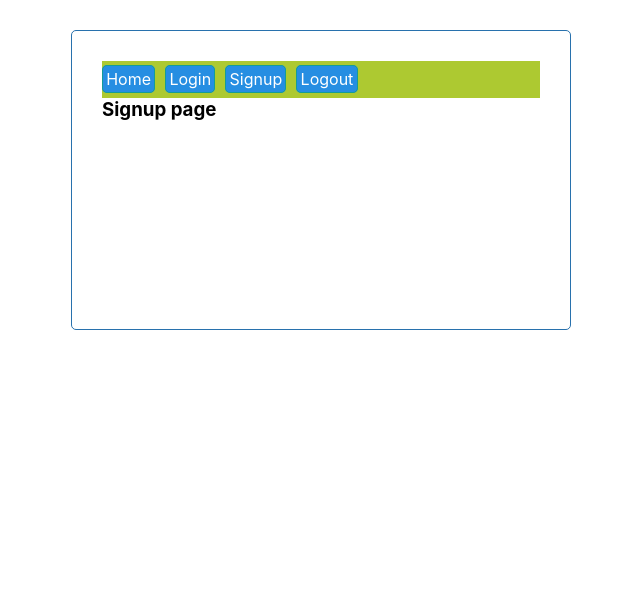
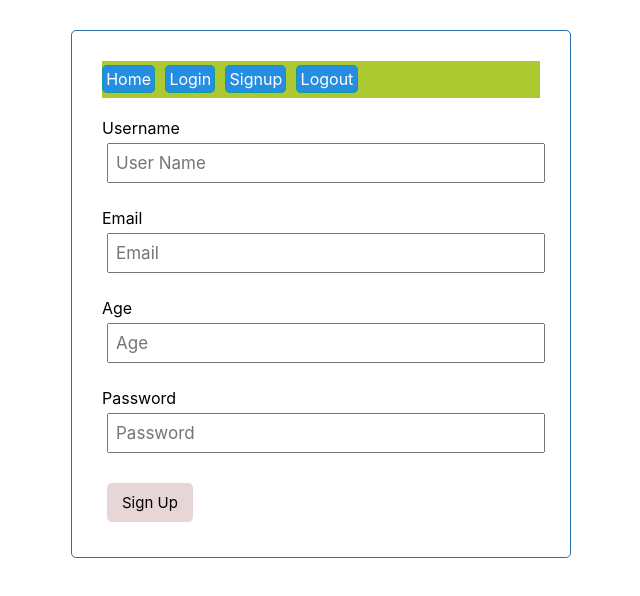
Before and after one commit to PrantaChakraborty/Django-jwt-authentication-with-react-js, a React (Create React App) app in the folder frontend/: page /signup in a window 1280 px wide. Shown: the top 596 px of the page, without its empty margins (319-959 px from the left). Built offline with nearby package versions, Linux system fonts and the light colour scheme.

Commit message:
added onSubmit function

```diff
--- a/frontend/src/components/Signup.js
+++ b/frontend/src/components/Signup.js
@@ -1,10 +1,60 @@
-import React from 'react'
+import { useState } from "react"
 
 const Signup = () => {
+    const [username, setUsername] = useState("")
+    const [email, setEmail] = useState("")
+    const [age, setAge] = useState("")
+    const [password, setPassword] = useState("")
+
+    const onSubmit = (e) => {
+        e.preventDefault()
+        if (!username) {
+            alert("Please type user name")
+            return
+        }
+    }
     return (
-        <div>
-            <h3>Signup page</h3>
-        </div>
+        <form className="login-form" onSubmit={onSubmit}>
+            <div className="form-control">
+                <label>Username</label>
+                <input
+                    type="text"
+                    placeholder="User Name"
+                    value={username}
+                    onChange={(e) => setUsername(e.target.value)}
+                />
+            </div>
+            <div className="form-control">
+                <label>Email</label>
+                <input
+                    type="email"
+                    placeholder="Email"
+                    value={email}
+                    onChange={(e) => setEmail(e.target.value)}
+                />
+            </div>
+            <div className="form-control">
+                <label>Age</label>
+                <input
+                    type="text"
+                    placeholder="Age"
+                    value={age}
+                    onChange={(e) => setAge(e.target.value)}
+                />
+            </div>
+            <div className="form-control">
+                <label>Password</label>
+                <input
+                    type="password"
+                    placeholder="Password"
+                    value={password}
+                    onChange={(e) => setPassword(e.target.value)}
+                />
+            </div>
+            <button type="submit" className="btn-login">
+                Sign Up
+            </button>
+        </form>
     )
 }
 
```
Also changed, not shown: 1 other file (tests, documents, lock files or other folders).
